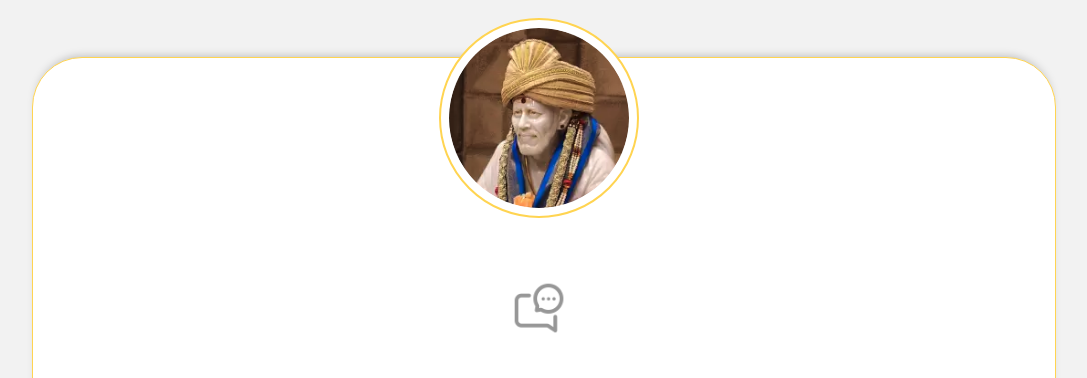
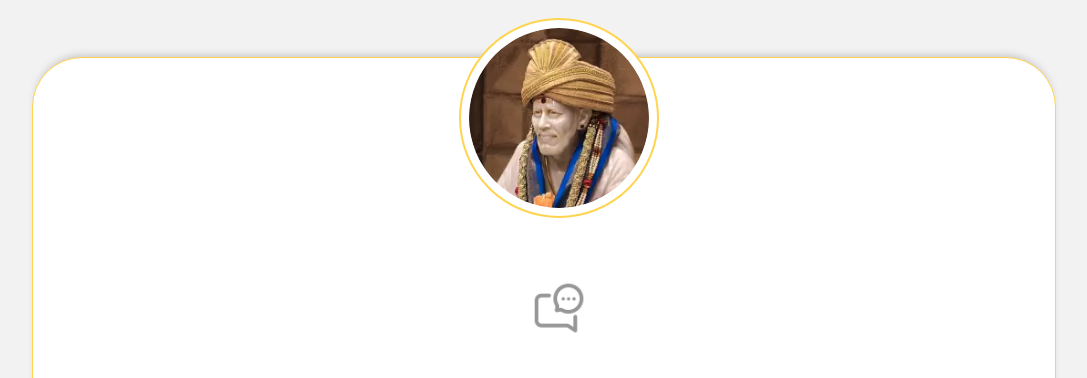
Before and after one commit to uttamstha123/Organizein-Test, a plain HTML site: page index.html in a window 1280 px wide. Shown: the part 227-605 px from the top of the page, without its empty margins (96-1183 px from the left). Drawn offline with nearby package versions, Linux system fonts and the light colour scheme.

Commit message:
Update style.css

```diff
--- a/style.css
+++ b/style.css
@@ -134,13 +134,12 @@ body {
 .card-wrapper {
   width: 80%;
   position: relative;
-  min-height: 100vh;
   margin-top: 4rem;
   background: #fff;
   border-radius: 5rem;
   border: 0.5px solid var(--border-clr);
   box-shadow: 0 -5px 1rem -5px rgba(0, 0, 0, 0.264);
-  padding: 0 5em 2em 4em;
+  padding: 0 5em 2em 8em;
 }
 .image-wrapper {
   max-width: 20rem;
```
